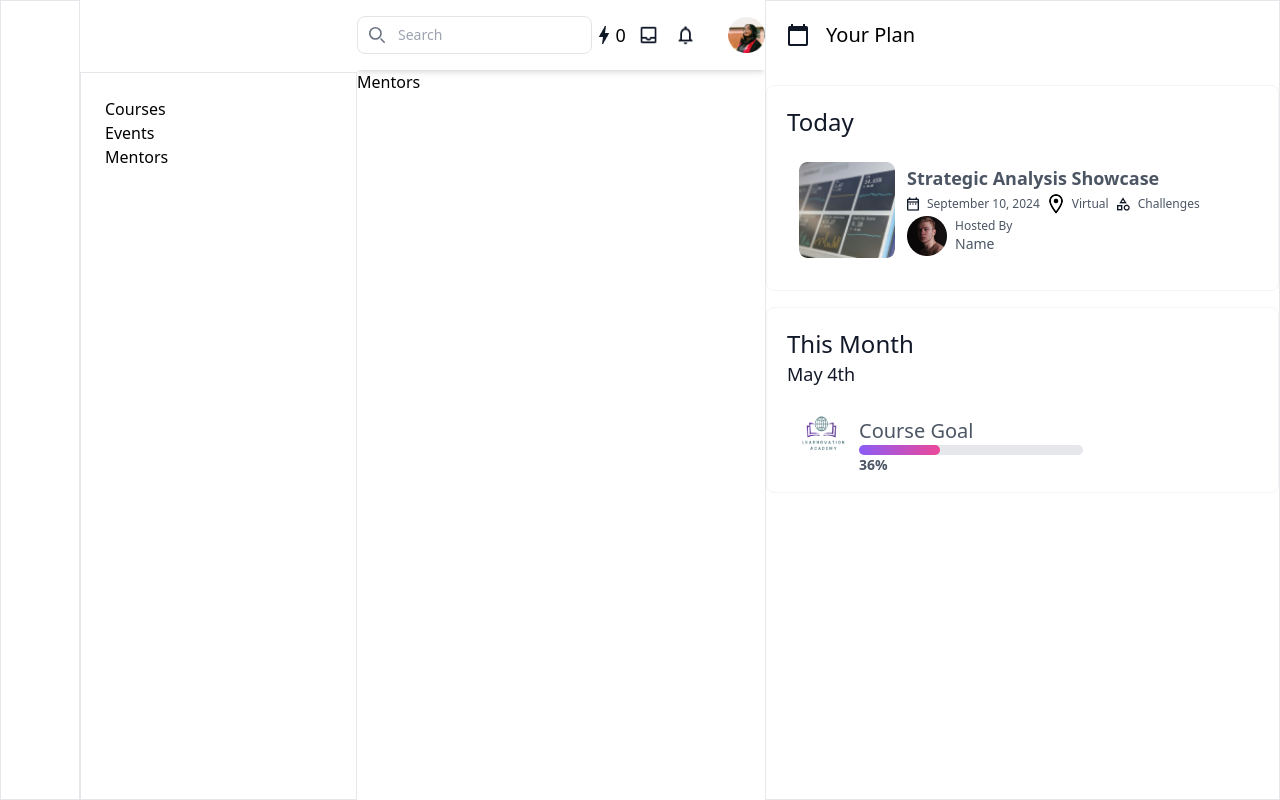
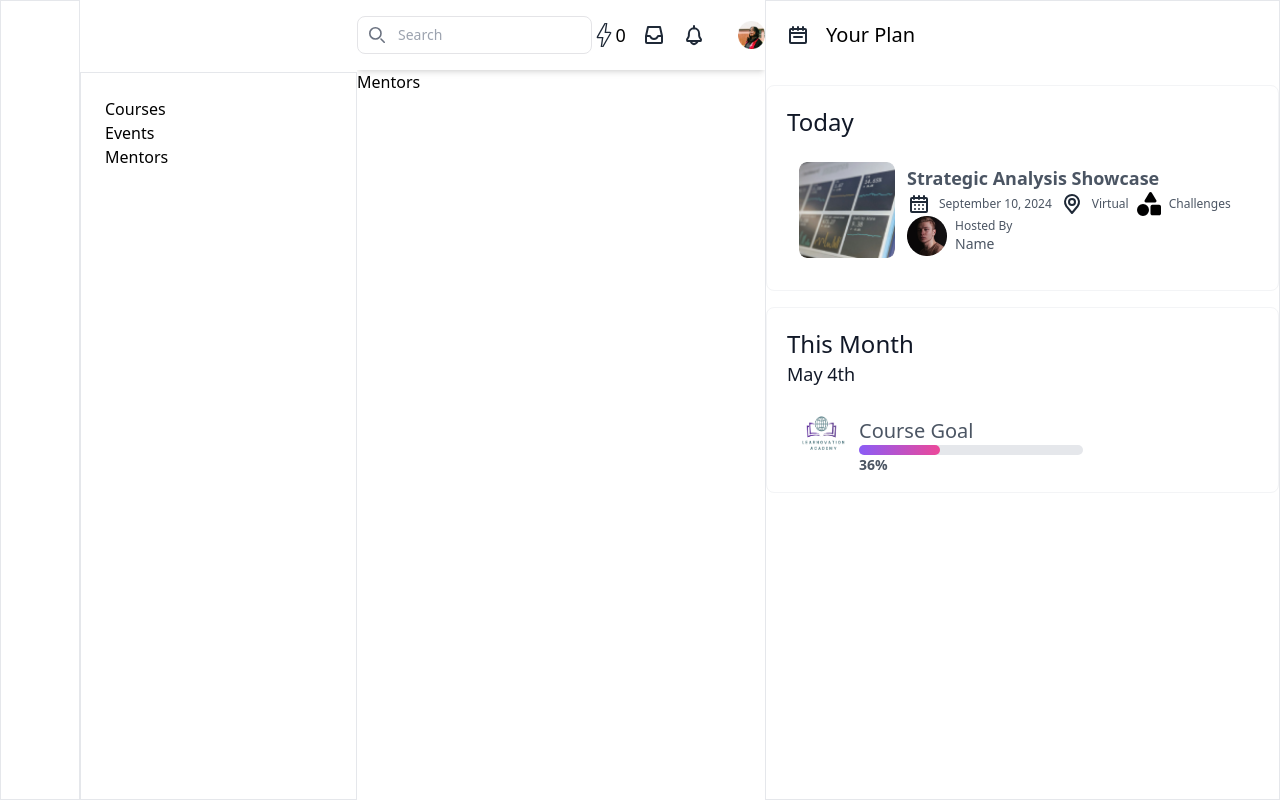
Before and after one commit to FevenSeyfu/Learnovation-by-innov8ors, a React (Vite) app in the folder Frontend/: page /dashboard/explore/mentors in a window 1280 px wide. Both pictures are taken after a click on the button 1237 px from the left and 37 px from the top of the page. Built offline with nearby package versions, Linux system fonts and the light colour scheme.

Commit message:
Added Dark Styling to Header & Agenda

```diff
--- a/Frontend/src/components/Dashboard/Header/Header.jsx
+++ b/Frontend/src/components/Dashboard/Header/Header.jsx
@@ -8,31 +8,40 @@ import profileImg from "../../../assets/images/dashboard-profile-example.png";
 
 const Header = () => {
     return (
-        <header className="bg-white py-4 shadow-md">
+        <header className="bg-white py-4 shadow-md dark:bg-gray-900 dark:text-white">
         <div className="container mx-auto flex justify-between items-center">
             <div>
                 <div class="relative">
                     <div class="absolute inset-y-0 start-0 flex items-center ps-3 pointer-events-none">
-                        <svg class="w-4 h-4 text-gray-500 dark:text-gray-400" aria-hidden="true" xmlns="http://www.w3.org/2000/svg" fill="none" viewBox="0 0 20 20">
+                        <svg className="w-4 h-4 text-gray-500 dark:text-white" aria-hidden="true" xmlns="http://www.w3.org/2000/svg" fill="none" viewBox="0 0 20 20">
                             <path stroke="currentColor" stroke-linecap="round" stroke-linejoin="round" stroke-width="2" d="m19 19-4-4m0-7A7 7 0 1 1 1 8a7 7 0 0 1 14 0Z"/>
                         </svg>
                     </div>
-                    <input type="search" id="default-search" placeholder="Search" class="block w-full p-2 ps-10 text-sm border border-zinc-200 rounded-lg bg-white focus:ring-blue-500 focus:border-blue-500 dark:bg-gray-700 dark:border-gray-600 dark:placeholder-gray-400 dark:text-white dark:focus:ring-blue-500 dark:focus:border-blue-500" required />
+                    <input type="search" id="default-search" placeholder="Search" class="block w-full p-2 ps-10 text-sm border border-zinc-200 rounded-lg bg-white focus:ring-blue-500 focus:border-blue-500 dark:bg-zinc-900 dark:border-slate-700 dark:placeholder-white dark:text-white dark:focus:ring-blue-500 dark:focus:border-blue-500" required />
                 </div>
             </div>
             <nav className="flex items-center space-x-4">
                   <ul className="flex space-x-4 text-lg font-medium items-center">
                       <li>
                           <Link to="/streak-tracker" className="flex items-center"> {/* Link for the logo */}
-                          <img src={bolt} alt="Bolt" className="" /><p id="streak">0</p></Link>
+                            <svg class="w-6 h-6 text-gray-800 dark:text-white" width="10" height="18" viewBox="0 0 10 18" fill="none" xmlns="http://www.w3.org/2000/svg">
+                                <path stroke="currentColor" d="M3.99621 18H2.99621L3.99621 11H0.496207C-0.0837926 11 -0.0737927 10.68 0.116207 10.34C0.306207 10 0.166207 10.26 0.186207 10.22C1.47621 7.94 3.41621 4.54 5.99621 0H6.99621L5.99621 7H9.49621C9.98621 7 10.0562 7.33 9.96621 7.51L9.89621 7.66C5.95621 14.55 3.99621 18 3.99621 18Z" fill="white"/>
+                            </svg>
+                          <p id="streak">0</p></Link>
                       </li>
                       <li>
                         <Link to="/inbox" className="flex items-center"> {/* Link for the logo */}
-                        <img src={inbox} alt="Inbox" className="" /></Link>
+                            <svg class="w-6 h-6 text-gray-800 dark:text-white" aria-hidden="true" xmlns="http://www.w3.org/2000/svg" width="24" height="24" fill="none" viewBox="0 0 24 24">
+                                <path stroke="currentColor" stroke-linecap="round" stroke-linejoin="round" stroke-width="2" d="M4 13h3.439a.991.991 0 0 1 .908.6 3.978 3.978 0 0 0 7.306 0 .99.99 0 0 1 .908-.6H20M4 13v6a1 1 0 0 0 1 1h14a1 1 0 0 0 1-1v-6M4 13l2-9h12l2 9"/>
+                            </svg>
+                        </Link>
                       </li>
                       <li>
                         <Link to="/dashboard" className="flex items-center"> {/* Link for the logo */}
-                        <img src={notification} alt="Notifications" className="" /></Link>
+                            <svg class="w-6 h-6 text-gray-800 dark:text-white" aria-hidden="true" xmlns="http://www.w3.org/2000/svg" width="24" height="24" fill="none" viewBox="0 0 24 24">
+                                <path stroke="currentColor" stroke-linecap="round" stroke-linejoin="round" stroke-width="2" d="M12 5.365V3m0 2.365a5.338 5.338 0 0 1 5.133 5.368v1.8c0 2.386 1.867 2.982 1.867 4.175 0 .593 0 1.292-.538 1.292H5.538C5 18 5 17.301 5 16.708c0-1.193 1.867-1.789 1.867-4.175v-1.8A5.338 5.338 0 0 1 12 5.365ZM8.733 18c.094.852.306 1.54.944 2.112a3.48 3.48 0 0 0 4.646 0c.638-.572 1.236-1.26 1.33-2.112h-6.92Z"/>
+                            </svg>
+                        </Link>
                       </li>
                   </ul>
 
--- a/Frontend/src/components/Dashboard/Sidebar/Agenda.jsx
+++ b/Frontend/src/components/Dashboard/Sidebar/Agenda.jsx
@@ -13,11 +13,14 @@ const Agenda = () => {
   const { toggleRightSidebar } = useSidebar();
   const { isRightSidebarExpanded } = useSidebar();
   return (
-    <div className="h-screen border">
+    <div className="h-screen border dark:bg-gray-900 dark:text-white">
         <button onClick={toggleRightSidebar}>
         {(!isRightSidebarExpanded) && (
             <div className="p-6">
-              <img src={plansIcon} alt="Plans Icon" className=""></img>
+              <svg class="w-6 h-6 text-gray-800 dark:text-white" aria-hidden="true" xmlns="http://www.w3.org/2000/svg" width="24" height="24" fill="none" viewBox="0 0 24 24">
+                <path stroke="currentColor" stroke-linecap="round" stroke-linejoin="round" stroke-width="2" d="M4 10h16M8 14h8m-4-7V4M7 7V4m10 3V4M5 20h14a1 1 0 0 0 1-1V7a1 1 0 0 0-1-1H5a1 1 0 0 0-1 1v12a1 1 0 0 0 1 1Z"/>
+              </svg>
+
             </div>
 
           )}
@@ -25,7 +28,9 @@ const Agenda = () => {
             <div className="p-5 mb-4">
               <ul>
                 <li className="flex items-center space-x-4">
-                  <img src={plansIcon} alt="Plans Icon" ></img>
+                  <svg class="w-6 h-6 text-gray-800 dark:text-white" aria-hidden="true" xmlns="http://www.w3.org/2000/svg" width="24" height="24" fill="none" viewBox="0 0 24 24">
+                    <path stroke="currentColor" stroke-linecap="round" stroke-linejoin="round" stroke-width="2" d="M4 10h16M8 14h8m-4-7V4M7 7V4m10 3V4M5 20h14a1 1 0 0 0 1-1V7a1 1 0 0 0-1-1H5a1 1 0 0 0-1 1v12a1 1 0 0 0 1 1Z"/>
+                  </svg>
                   <p className="font-medium text-xl">Your Plan</p>
                 </li>
               </ul>
@@ -36,23 +41,30 @@ const Agenda = () => {
 
       {isRightSidebarExpanded && (
         <div>
-        <div class="p-5 mb-4 border border-gray-100 rounded-lg  dark:bg-gray-800 dark:border-gray-700">
+        <div class="p-5 mb-4 border border-gray-100 rounded-lg  dark:bg-gray-800 dark:border-gray-900">
             <time class="text-2xl font-medium text-gray-900 dark:text-white">Today</time>
             <ol class="mt-3 divide-y divider-gray-200 dark:divide-gray-700">
                 <li>
                     <a href="#" class="items-center block p-3 sm:flex ">
                         <img class="w-24 h-24 mb-3 me-3 rounded-lg sm:mb-0" src={sasImg} alt="Analytic Screens"/>
                         <div class="text-gray-600 dark:text-gray-400">
-                            <p class="font-semibold text-lg">Strategic Analysis Showcase</p>
+                            <p class="font-semibold text-lg dark:text-white">Strategic Analysis Showcase</p>
 
                             <div class="text-xs font-normal">
                               <ul>
                                 <li className="flex items-center space-x-2">
-                                  <img src={calIcon} alt="Calendar Icon"></img>
+                                  <svg class="w-6 h-6 text-gray-800 dark:text-white" aria-hidden="true" xmlns="http://www.w3.org/2000/svg" width="24" height="24" fill="none" viewBox="0 0 24 24">
+                                    <path stroke="currentColor" stroke-linecap="round" stroke-linejoin="round" stroke-width="2" d="M4 10h16m-8-3V4M7 7V4m10 3V4M5 20h14a1 1 0 0 0 1-1V7a1 1 0 0 0-1-1H5a1 1 0 0 0-1 1v12a1 1 0 0 0 1 1Zm3-7h.01v.01H8V13Zm4 0h.01v.01H12V13Zm4 0h.01v.01H16V13Zm-8 4h.01v.01H8V17Zm4 0h.01v.01H12V17Zm4 0h.01v.01H16V17Z"/>
+                                  </svg>
                                   <time className="">September 10, 2024</time>
-                                  <img src={locIcon} alt="Location Icon"></img>
+                                  <svg class="w-6 h-6 text-gray-800 dark:text-white" aria-hidden="true" xmlns="http://www.w3.org/2000/svg" width="24" height="24" fill="none" viewBox="0 0 24 24">
+                                    <path stroke="currentColor" stroke-linecap="round" stroke-linejoin="round" stroke-width="2" d="M12 13a3 3 0 1 0 0-6 3 3 0 0 0 0 6Z"/>
+                                    <path stroke="currentColor" stroke-linecap="round" stroke-linejoin="round" stroke-width="2" d="M17.8 13.938h-.011a7 7 0 1 0-11.464.144h-.016l.14.171c.1.127.2.251.3.371L12 21l5.13-6.248c.194-.209.374-.429.54-.659l.13-.155Z"/>
+                                  </svg>
                                   <p className="">Virtual</p>
-                                  <img src={catIcon} alt="Category Icon"></img>
+                                  <svg class="w-6 h-6 text-gray-800 dark:text-white dark:fill-white" xmlns="http://www.w3.org/2000/svg" viewBox="0 0 512 512">
+                                    <path stroke="currentColor" d="M315.4 15.5C309.7 5.9 299.2 0 288 0s-21.7 5.9-27.4 15.5l-96 160c-5.9 9.9-6.1 22.2-.4 32.2s16.3 16.2 27.8 16.2H384c11.5 0 22.2-6.2 27.8-16.2s5.5-22.3-.4-32.2l-96-160zM288 312V456c0 22.1 17.9 40 40 40H472c22.1 0 40-17.9 40-40V312c0-22.1-17.9-40-40-40H328c-22.1 0-40 17.9-40 40zM128 512a128 128 0 1 0 0-256 128 128 0 1 0 0 256z"/>
+                                  </svg>
                                   <p className="">Challenges</p>
                                 </li>
                               </ul>
@@ -88,7 +100,7 @@ const Agenda = () => {
                             <ul>
                                 <li className="flex items-center space-x-2">
                                   <div className="w-56">
-                                    <p className="text-xl font-medium">Course Goal</p>
+                                    <p className="text-xl font-medium dark:text-white">Course Goal</p>
 
                                     <div className="w-full bg-gray-200 rounded-full h-2.5 dark:bg-gray-700 font-semibold text-sm">
                                       <div className="bg-gradient-to-r from-violet-500 to-pink-500 h-2.5 rounded-full w-[36%]"> </div>36%
```
